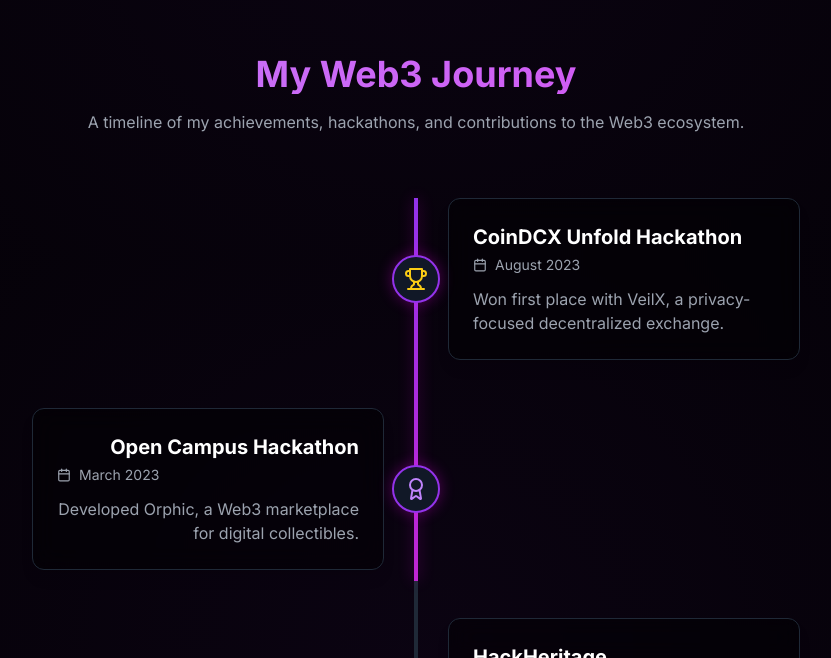
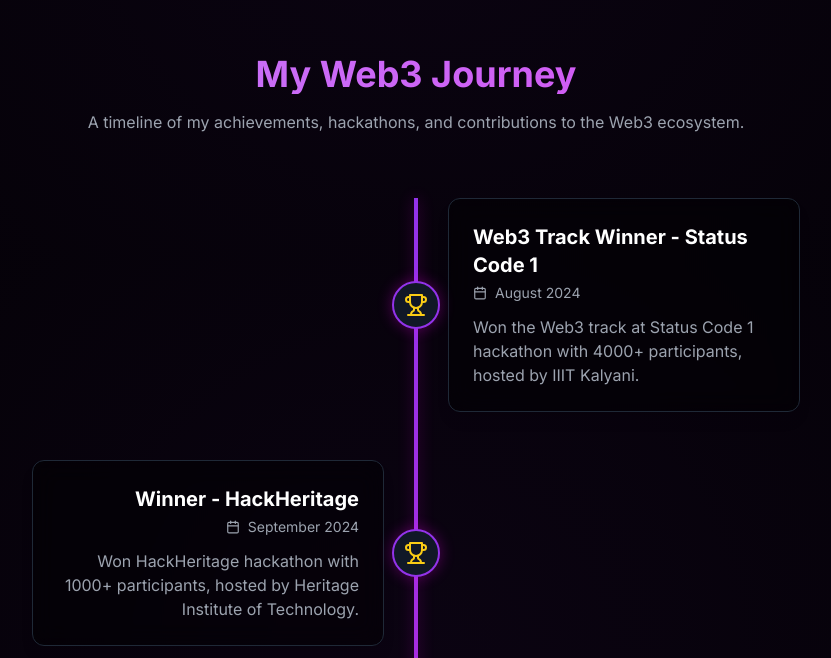
Before and after one commit to SachPlayZ/Portfolio, a Next.js app: page / in a window 1280 px wide. Shown: the part 2142-2800 px from the top of the page, without its empty margins (224-1055 px from the left). Built offline with nearby package versions, Linux system fonts and the light colour scheme.

Commit message:
Updated journety section:

```diff
--- a/components/journey-section.tsx
+++ b/components/journey-section.tsx
@@ -6,31 +6,65 @@
 
 const journeyItems = [
   {
-    title: "CoinDCX Unfold Hackathon",
-    date: "August 2023",
+    title: "Web3 Track Winner - Status Code 1",
+    date: "August 2024",
     description:
-      "Won first place with VeilX, a privacy-focused decentralized exchange.",
+      "Won the Web3 track at Status Code 1 hackathon with 4000+ participants, hosted by IIIT Kalyani.",
     icon: <Trophy className="w-6 h-6 text-yellow-400" />,
   },
   {
-    title: "Open Campus Hackathon",
-    date: "March 2023",
+    title: "Winner - HackHeritage",
+    date: "September 2024",
     description:
-      "Developed Orphic, a Web3 marketplace for digital collectibles.",
+      "Won HackHeritage hackathon with 1000+ participants, hosted by Heritage Institute of Technology.",
+    icon: <Trophy className="w-6 h-6 text-yellow-400" />,
+  },
+  {
+    title: "International Freelancing",
+    date: "November 2024",
+    description:
+      "Started freelancing for international clients, delivering Web3 and blockchain solutions.",
+    icon: <Users className="w-6 h-6 text-blue-400" />,
+  },
+  {
+    title: "1st Prize - Unfold24",
+    date: "December 2024",
+    description:
+      "Won 1st Prize Track at Bullieverse in Unfold24 with 8000+ participants, hosted by CoinDCX.",
+    icon: <Trophy className="w-6 h-6 text-yellow-400" />,
+  },
+  {
+    title: "DevRel at Quill AI Network",
+    date: "January 2025",
+    description: "Joined Quill AI Network as a Developer Relations Engineer.",
+    icon: <Users className="w-6 h-6 text-blue-400" />,
+  },
+  {
+    title: "NFT Infra Track Winner - EDU Chain",
+    date: "January 2025",
+    description:
+      "Won NFT Infrastructure Track at EDU Chain Semester 2 Hackathon with 2500+ participants, hosted by Open Campus.",
     icon: <Award className="w-6 h-6 text-purple-400" />,
   },
   {
-    title: "HackHeritage",
-    date: "November 2022",
+    title: "Software Engineer at Alchemyst AI",
+    date: "March 2025",
+    description: "Joined Alchemyst AI as a Software Engineer.",
+    icon: <Users className="w-6 h-6 text-blue-400" />,
+  },
+  {
+    title: "1st Prize - EDU Chain Regional",
+    date: "March 2025",
     description:
-      "Created Ruins of Rome, an immersive blockchain-based strategy game.",
+      "Won 1st Prize at EDU Chain Regional Hackathon, Kolkata hosted by HackQuest.",
     icon: <Trophy className="w-6 h-6 text-yellow-400" />,
   },
   {
-    title: "GDG Web3 Mentor",
-    date: "2022 - Present",
-    description: "Mentoring aspiring Web3 developers and conducting workshops.",
-    icon: <Users className="w-6 h-6 text-blue-400" />,
+    title: "AI/ML Track Winner - Binary2K25",
+    date: "March 2025",
+    description:
+      "Won AI/ML Track Prize at Binary2K25 hosted by Kalyani Govt Engineering College.",
+    icon: <Award className="w-6 h-6 text-purple-400" />,
   },
 ];
 
@@ -96,7 +130,11 @@
                     <h3 className="text-xl font-bold mb-1 text-white">
                       {item.title}
                     </h3>
-                    <div className="flex items-center gap-2 text-gray-400 mb-3 text-sm">
+                    <div
+                      className={`flex items-center gap-2 text-gray-400 mb-3 text-sm ${
+                        index % 2 === 0 ? "justify-start" : "justify-end"
+                      }`}
+                    >
                       <Calendar size={14} />
                       <span>{item.date}</span>
                     </div>
```
